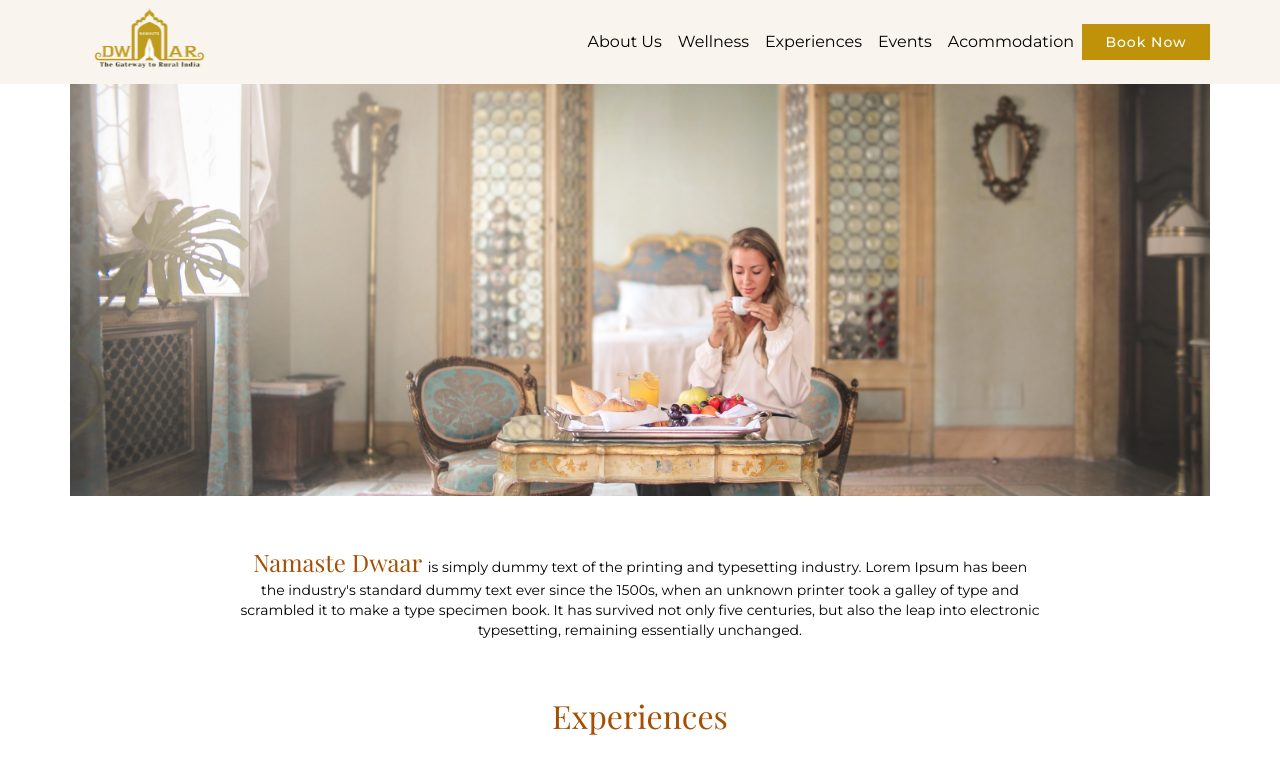
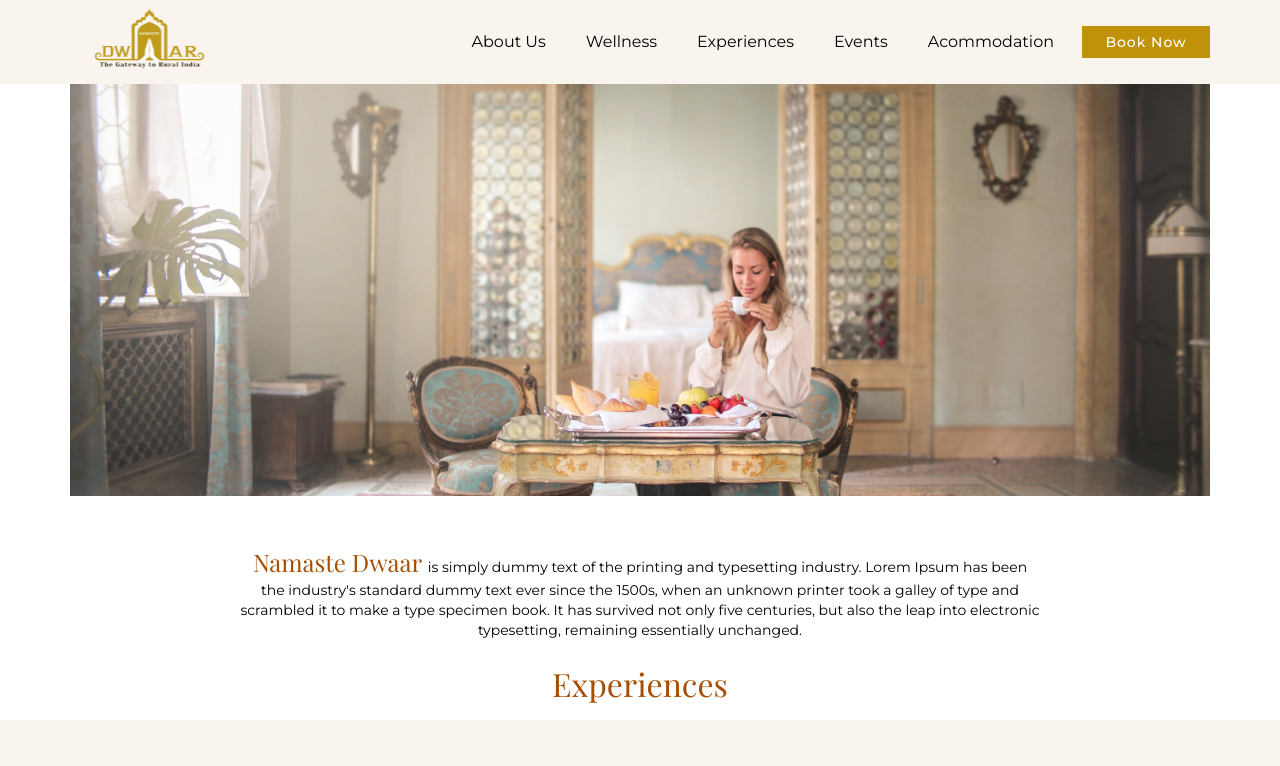
Before and after one commit to Harsh71019/NamasteDwaar, a Next.js app: page / in a window 1280 px wide. Shown: the top 766 px of the page. Built offline with nearby package versions, Linux system fonts and the light colour scheme; a web font is replaced by a local one.

Commit message:
adding dropdowns

```diff
--- a/components/base/Navbar.js
+++ b/components/base/Navbar.js
@@ -1,5 +1,5 @@
 import React from 'react';
-import { Container, Navbar, Nav } from 'react-bootstrap';
+import { Container, Navbar, Nav, Dropdown } from 'react-bootstrap';
 import Image from 'next/image';
 import Logo from '../../public/images/logo.png';
 import Phone from '../../public/images/phone.svg';
@@ -26,19 +26,104 @@ const NavbarTop = () => {
                 <Image src={Logo} height='68' width='158' />
               </div>
               <div className='sss'>
-                <button className='primary-button '>Book Now</button>
+                <button className='primary-button-nav'>Book Now</button>
               </div>
             </div>
           </Navbar.Brand>
           <Navbar.Collapse className=''>
             <Nav className='ms-lg-auto my-lg-0'>
-              <Nav.Link className='nav-links'>About Us</Nav.Link>
-              <Nav.Link className='nav-links'>Wellness</Nav.Link>
-              <Nav.Link className='nav-links'>Experiences</Nav.Link>
-              <Nav.Link className='nav-links'>Events</Nav.Link>
-              <Nav.Link className='nav-links'>Acommodation</Nav.Link>
-              <Nav.Link className='nav-links sss'>Contact Us</Nav.Link>
-              <button className='primary-button hbs'>Book Now</button>
+              <Dropdown className='position-static ms-md-3 ms-0'>
+                <Dropdown.Toggle
+                  className='dropdown-button-nav'
+                  id='dropdown-basic'
+                >
+                  About Us
+                </Dropdown.Toggle>
+
+                <Dropdown.Menu className='w-100 dropdown-button-nav-menu'>
+                  <Dropdown.Item href='#/action-1'>Action</Dropdown.Item>
+                  <Dropdown.Item href='#/action-2'>
+                    Another action
+                  </Dropdown.Item>
+                  <Dropdown.Item href='#/action-3'>
+                    Something else
+                  </Dropdown.Item>
+                </Dropdown.Menu>
+              </Dropdown>
+              <Dropdown className='position-static ms-md-3 ms-0'>
+                <Dropdown.Toggle
+                  className='dropdown-button-nav'
+                  id='dropdown-basic'
+                >
+                  Wellness
+                </Dropdown.Toggle>
+
+                <Dropdown.Menu className='w-100 dropdown-button-nav-menu'>
+                  <Dropdown.Item href='#/action-1'>Action</Dropdown.Item>
+                  <Dropdown.Item href='#/action-2'>
+                    Another action
+                  </Dropdown.Item>
+                  <Dropdown.Item href='#/action-3'>
+                    Something else
+                  </Dropdown.Item>
+                </Dropdown.Menu>
+              </Dropdown>
+              <Dropdown className='position-static ms-md-3 ms-0'>
+                <Dropdown.Toggle
+                  className='dropdown-button-nav'
+                  id='dropdown-basic'
+                >
+                  Experiences
+                </Dropdown.Toggle>
+
+                <Dropdown.Menu className='w-100 dropdown-button-nav-menu'>
+                  <Dropdown.Item href='#/action-1'>Action</Dropdown.Item>
+                  <Dropdown.Item href='#/action-2'>
+                    Another action
+                  </Dropdown.Item>
+                  <Dropdown.Item href='#/action-3'>
+                    Something else
+                  </Dropdown.Item>
+                </Dropdown.Menu>
+              </Dropdown>
+              <Dropdown className='position-static ms-md-3 ms-0'>
+                <Dropdown.Toggle
+                  className='dropdown-button-nav'
+                  id='dropdown-basic'
+                >
+                  Events
+                </Dropdown.Toggle>
+
+                <Dropdown.Menu className='w-100 dropdown-button-nav-menu'>
+                  <Dropdown.Item href='#/action-1'>Action</Dropdown.Item>
+                  <Dropdown.Item href='#/action-2'>
+                    Another action
+                  </Dropdown.Item>
+                  <Dropdown.Item href='#/action-3'>
+                    Something else
+                  </Dropdown.Item>
+                </Dropdown.Menu>
+              </Dropdown>
+              <Dropdown className='position-static ms-md-3 ms-0'>
+                <Dropdown.Toggle
+                  className='dropdown-button-nav'
+                  id='dropdown-basic'
+                >
+                  Acommodation
+                </Dropdown.Toggle>
+
+                <Dropdown.Menu className='w-100 dropdown-button-nav-menu'>
+                  <Dropdown.Item href='#/action-1'>Action</Dropdown.Item>
+                  <Dropdown.Item href='#/action-2'>
+                    Another action
+                  </Dropdown.Item>
+                  <Dropdown.Item href='#/action-3'>
+                    Something else
+                  </Dropdown.Item>
+                </Dropdown.Menu>
+              </Dropdown>
+
+              <button className='primary-button hbs ms-3'>Book Now</button>
             </Nav>
           </Navbar.Collapse>
         </Navbar>
--- a/components/homepage/Heading.js
+++ b/components/homepage/Heading.js
@@ -2,7 +2,7 @@ import React from 'react';
 
 const Heading = ({ title }) => {
   return (
-    <div className='primary-heading flex justify-content-center container py-5'>
+    <div className='primary-heading flex justify-content-center container py-3'>
       <h1 className='primary-heading'>{title}</h1>
     </div>
   );
--- a/components/homepage/Section5.js
+++ b/components/homepage/Section5.js
@@ -8,28 +8,28 @@ const Section4 = () => {
           <div className='col-6 col-md-3 mt-3'>
             <div className='card'>
               <div className='card-body'>
-                <h1>het</h1>
+                <h1>Brands</h1>
               </div>
             </div>
           </div>
           <div className='col-6 col-md-3 mt-3'>
             <div className='card'>
               <div className='card-body'>
-                <h1>het</h1>
+                <h1>Brands</h1>
               </div>
             </div>
           </div>
           <div className='col-6 col-md-3 mt-3'>
             <div className='card'>
               <div className='card-body'>
-                <h1>het</h1>
+                <h1>Brands</h1>
               </div>
             </div>
           </div>
           <div className='col-6 col-md-3 mt-3'>
             <div className='card'>
               <div className='card-body'>
-                <h1>het</h1>
+                <h1>Brands</h1>
               </div>
             </div>
           </div>
--- a/styles/globals.css
+++ b/styles/globals.css
@@ -58,6 +58,88 @@ a {
 /* .ml-* and .mr-* to .ms-* and .me-* */
 
 /* Start of navbar styles */
+
+.dropdown-button-nav {
+  color: #000;
+  background: transparent;
+  font-family: Montserrat;
+  font-size: 16px;
+  font-style: normal;
+  font-weight: 400;
+  line-height: 20px;
+  letter-spacing: 0em;
+  text-align: center;
+  border-radius: 0px !important;
+}
+.dropdown-toggle::after {
+  display: none;
+}
+
+.dropdown-button-nav.btn-primary.dropdown-toggle {
+  background-color: transparent;
+  border: transparent;
+  border: none;
+  box-shadow: none;
+}
+
+.dropdown-button-nav:hover {
+  color: #000;
+  background: none;
+  outline: none;
+  background-color: transparent;
+  border-radius: 0px !important;
+  border-bottom: 2px solid var(--secondary-color) !important;
+}
+.dropdown-button-nav:focus {
+  color: #000;
+  background: none;
+  outline: none !important;
+  border-bottom: 2px solid var(--secondary-color) !important;
+}
+.dropdown-button-nav-menu {
+  margin-top: 0px !important;
+  border-radius: 0px;
+  background: rgba(250, 244, 239, 0.9);
+}
+
+.nav-container-drop {
+  position: relative;
+  width: 100%;
+}
+
+.nav-main-drop > ul > li {
+  display: inline-block;
+  position: relative;
+  padding: 3px 10px 3px 0;
+  z-index: 100;
+}
+
+/* SECOND LEVEL */
+
+.nav-main-drop > ul > li > ul {
+  position: absolute;
+  left: 0;
+  top: 100%;
+  padding: 0 100%;
+  margin: 0 -100%;
+  z-index: 101;
+  visibility: hidden;
+  opacity: 0;
+  background: rgba(255, 240, 240, 0.8);
+}
+
+.nav-main-drop > ul > li:hover > ul {
+  visibility: visible;
+  opacity: 1;
+}
+
+.nav-main-drop > ul > li > ul > li {
+  padding: 3px 0;
+}
+
+.nav-main-drop > ul > li:hover .drop {
+  font-weight: bold;
+}
 
 .nav-container {
   background: var(--primary-background);
@@ -323,12 +405,27 @@ a {
   .logo-main-nav {
     width: 132px;
     height: 56px;
-    margin-right: 20px;
   }
   .logo-phone-nav {
     width: 24px;
     height: 24px;
-    margin-right: 20px;
+  }
+
+  .primary-button-nav {
+    font-family: Montserrat;
+    font-style: normal;
+    font-weight: 500;
+    font-size: 14px;
+    line-height: 16px;
+    display: flex;
+    align-items: center;
+    text-align: center;
+    letter-spacing: 0.07em;
+    color: #ffffff;
+    background: var(--primary-color);
+    border: none;
+    padding: 10px 10px;
+    justify-content: center;
   }
   /*End of Nav */
 
```
